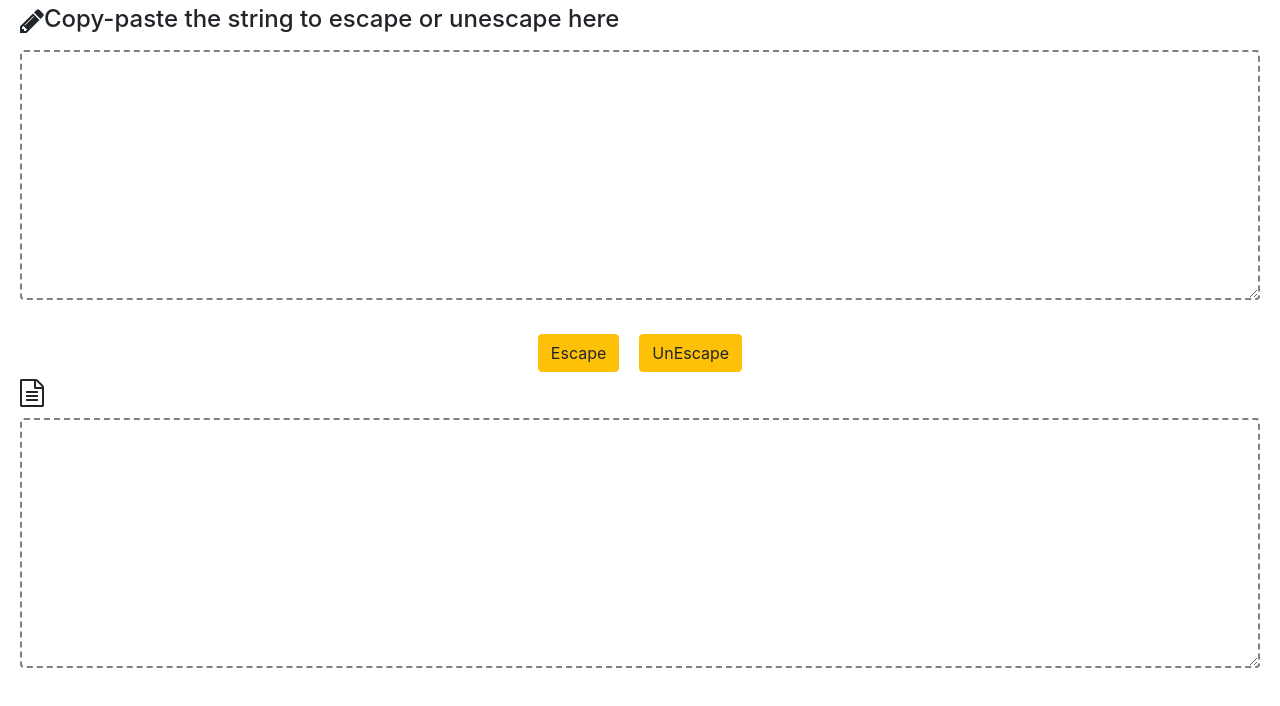
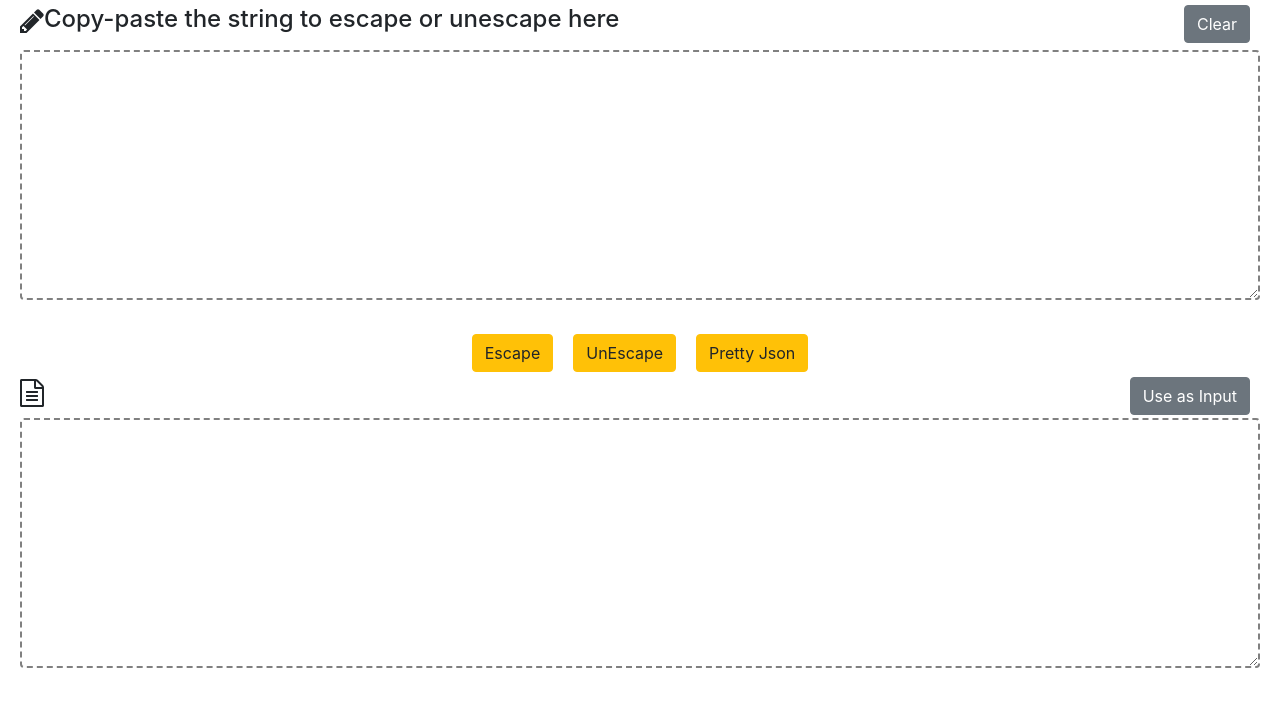
Before and after one commit to Vipul-Bajaj/escape_unescape, a plain HTML site: page index.html in a window 1280 px wide. Drawn offline with Linux system fonts and the light colour scheme.

Commit message:
Added Pretty JSON Functionality

```diff
--- a/index.html
+++ b/index.html
@@ -36,16 +36,24 @@
                 <!--Textarea with icon prefix-->
                 <h3><i class="fa fa-pencil"></i></h3>
                 <h4><label for="input">Copy-paste the string to escape or unescape here</label></h4>
+                <button type="button" class="btn btn-secondary" onclick="clear_input()"
+                style="margin-right:10px;margin-left: auto;height:fit-content;">Clear</button>
                 <textarea id="input" class="form-control"></textarea>
             </div>
             <br>
             <div class="row" style="margin: 5px">
-            <button type="button" class="btn btn-warning" onclick="escape()" style="margin-left:auto;margin-right: 10px">Escape</button>
-            <button type="button" class="btn btn-warning" onclick="unescape()" style="margin-right:auto;margin-left: 10px">UnEscape</button>
+                <button type="button" class="btn btn-warning" onclick="escape()"
+                    style="margin-left:auto;margin-right: 10px">Escape</button>
+                <button type="button" class="btn btn-warning" onclick="unescape()"
+                    style="margin-right:10px;margin-left: 10px">UnEscape</button>
+                <button type="button" class="btn btn-warning" onclick="pretty_json()"
+                    style="margin-left:10px;margin-right: auto">Pretty Json</button>
             </div>
-        <div class="row form-group" style="margin: 5px">
+            <div class="row form-group" style="margin: 5px;white-space:pre-wrap">
                 <h3><i class="fa fa-file-text-o"></i></h3>
                 <h4><label for="output" id="output_label"></label></h4>
+                <button type="button" class="btn btn-secondary" onclick="use_as_input()"
+                style="margin-right:10px;margin-left: auto;height:fit-content;">Use as Input</button>
                 <textarea id="output" class="form-control"></textarea>
             </div>
         </div>
--- a/static/main.js
+++ b/static/main.js
@@ -26,3 +26,61 @@ function unescape(){
     input = input.replace(/\\0/g,"\0")
     document.getElementById("output").value = input
 }
+
+function pretty_json() {
+    document.getElementById("output_label").innerHTML = "Jsonified String"
+    var input = document.getElementById("input").value
+    console.log(JSON.stringify(input, null, '\t'))
+    json = input
+    var result = [''];
+    var resultLine = 0;
+    var indent = '';
+    for (var i = 0; i < json.length; ++i) {
+        var curChar = json[i];
+        if (curChar == '{' || curChar == '[') {
+            result[resultLine] += indent + curChar;
+            result.push('');
+            ++resultLine;
+            indent += '\t';
+            continue;
+        }
+        if (curChar == '}' || curChar == ']') {
+            result.push('');
+            ++resultLine;
+            indent = indent.replace(/\t/, '');
+            result[resultLine] += indent + curChar;
+            continue;
+        }
+        if (curChar == ',') {
+            result[resultLine] += curChar;
+            result.push('');
+            ++resultLine;
+            continue;
+        }
+        if (result[resultLine] == '') {
+            result[resultLine] += indent;
+        }
+        result[resultLine] += curChar;
+        if (curChar == ':') {
+            var nextChar = json[i + 1];
+            if (nextChar == '{' || nextChar == '[') {
+                result.push('');
+                ++resultLine;
+            }
+        }
+        continue;
+    }
+    var html = ""
+    for (var i=0;i<result.length;i++){
+        html+=result[i]+"\n"
+    }
+    document.getElementById("output").value = html
+}
+
+function clear_input(){
+    document.getElementById("input").value = ""
+}
+
+function use_as_input(){
+    document.getElementById("input").value = document.getElementById("output").value
+}
```
Lines whose indentation alone changed are shown as unchanged.
